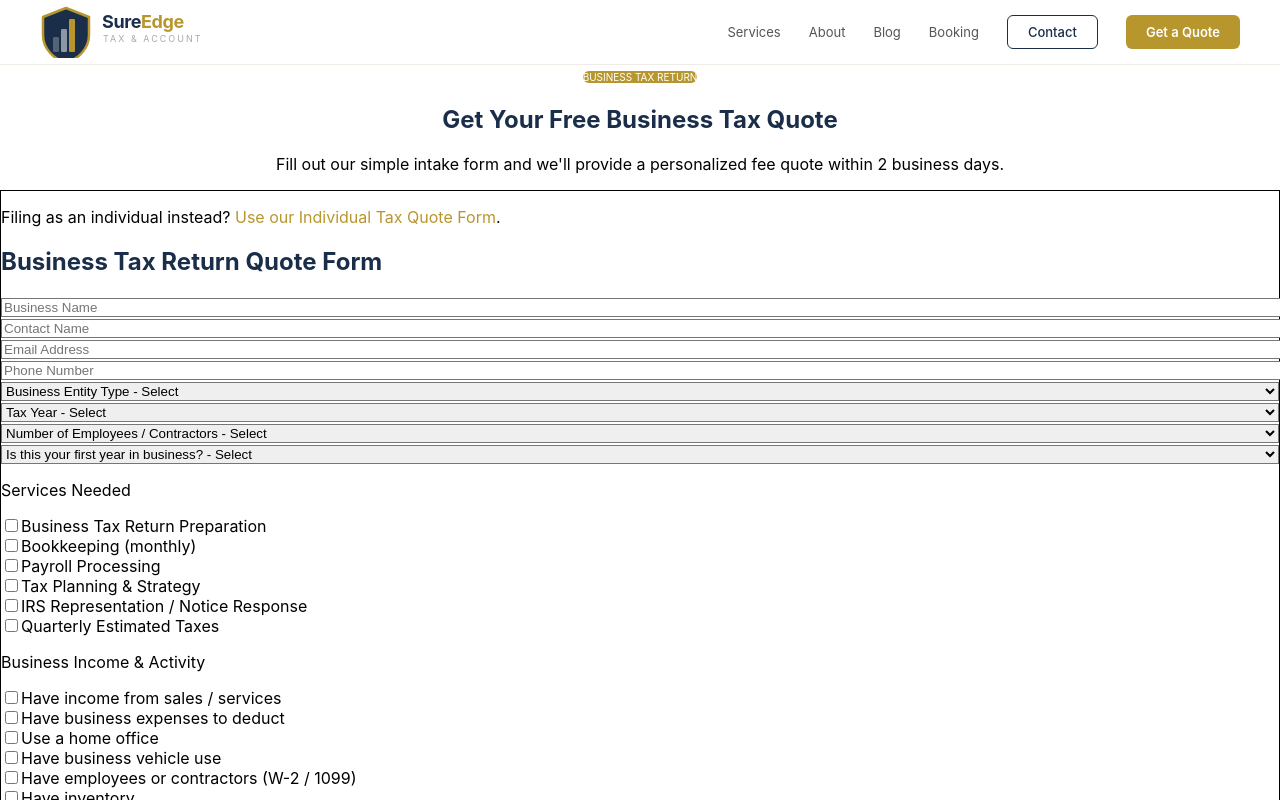
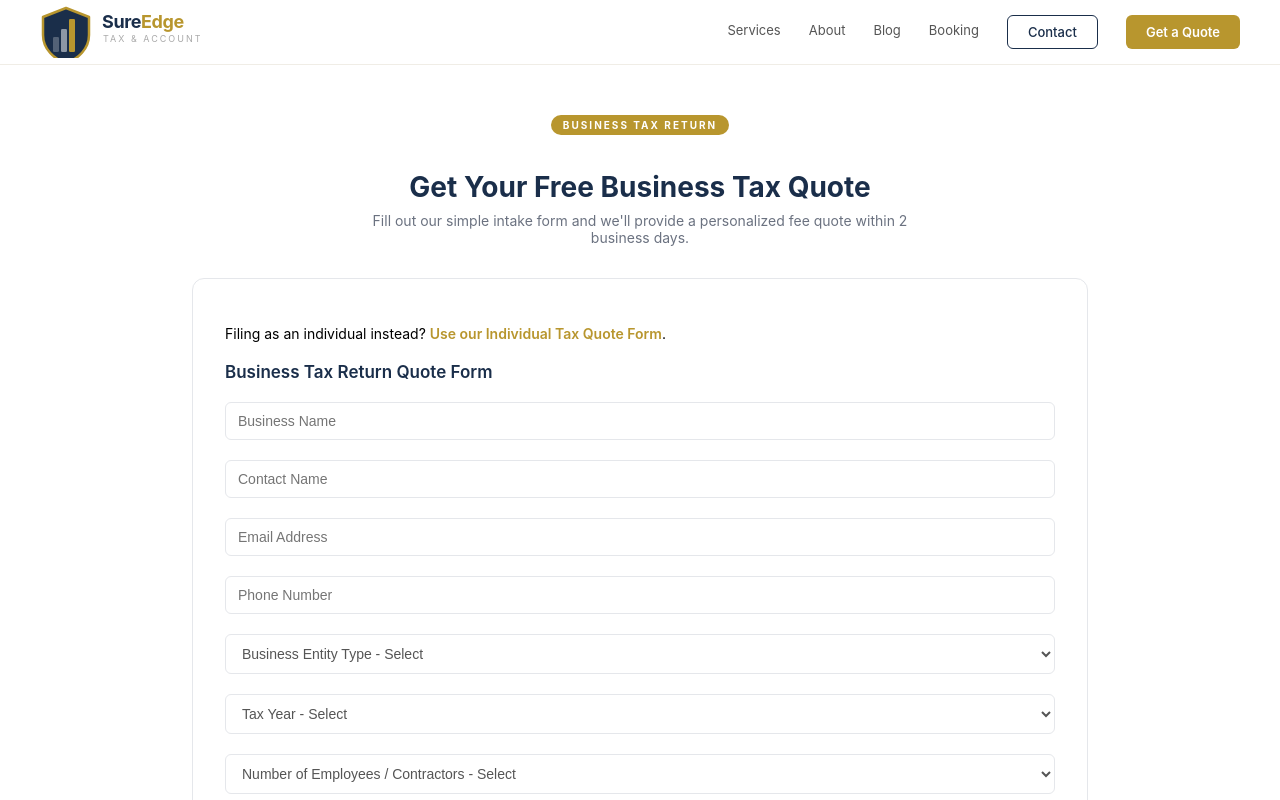
Before and after one commit to globalresourcinghub/sureedge-website, a Next.js app: page /business-tax-intake in a window 1280 px wide. Shown: the top 800 px of the page. Built offline with nearby package versions, Linux system fonts and the light colour scheme; no server answers.

Commit message:
Fix: active nav states, About Our Story full-width, tax-intake inline styles

```diff
--- a/app/about/page.tsx
+++ b/app/about/page.tsx
@@ -55,7 +55,7 @@ export default function About() {
 
       {/* Our Story + Values */}
       <section style={{padding:"64px 44px",background:"#fff"}}>
-        <div style={{display:"grid",gridTemplateColumns:"1fr 1fr",gap:"48px",maxWidth:"1100px",margin:"0 auto"}}>
+        <div style={{display:"grid",gridTemplateColumns:"1fr 1fr",gap:"48px"}}>
           <div>
             <h2 style={{fontSize:"24px",fontWeight:700,color:"#1a2e4a",marginBottom:"16px"}}>Our Story</h2>
             <p style={{fontSize:"14px",color:"#555",lineHeight:1.75,marginBottom:"14px"}}>SureEdge Tax &amp; Accounting was founded on a simple belief: every individual and small business deserves the same quality of tax and accounting services that larger firms provide their biggest clients.</p>
--- a/app/business-tax-intake/page.tsx
+++ b/app/business-tax-intake/page.tsx
@@ -4,10 +4,27 @@ import Link from "next/link";
 import { FormEvent, useState } from "react";
 import { joinFieldList, submitToWeb3Forms } from "@/lib/web3forms";
 
-const inputClass =
-  "w-full border border-gray-200 rounded-md px-3 py-2.5 text-sm focus:outline-none focus:border-[#b8962e]";
-const selectClass =
-  "w-full border border-gray-200 rounded-md px-3 py-2.5 text-sm text-gray-600 focus:outline-none focus:border-[#b8962e]";
+const inputStyle: React.CSSProperties = {
+  width: "100%",
+  border: "1px solid #e5e7eb",
+  borderRadius: "6px",
+  padding: "10px 12px",
+  fontSize: "14px",
+  outline: "none",
+  boxSizing: "border-box",
+};
+
+const selectStyle: React.CSSProperties = {
+  width: "100%",
+  border: "1px solid #e5e7eb",
+  borderRadius: "6px",
+  padding: "10px 12px",
+  fontSize: "14px",
+  color: "#555",
+  outline: "none",
+  boxSizing: "border-box",
+  background: "#fff",
+};
 
 const servicesNeeded = [
   "Business Tax Return Preparation",
@@ -32,10 +49,10 @@ const incomeActivity = [
 
 function GroupCheckboxes({ name, options }: { name: string; options: string[] }) {
   return (
-    <div className="grid grid-cols-1 sm:grid-cols-2 gap-2">
+    <div style={{ display: "grid", gridTemplateColumns: "1fr 1fr", gap: "8px" }}>
       {options.map((option) => (
-        <label key={option} className="flex items-start gap-2 text-sm text-gray-700">
-          <input type="checkbox" name={name} value={option} className="mt-0.5" />
+        <label key={option} style={{ display: "flex", alignItems: "flex-start", gap: "8px", fontSize: "14px", color: "#374151", cursor: "pointer" }}>
+          <input type="checkbox" name={name} value={option} style={{ marginTop: "2px", flexShrink: 0 }} />
           <span>{option}</span>
         </label>
       ))}
@@ -54,9 +71,7 @@ export default function BusinessTaxIntakePage() {
     setErrorDetail(null);
     if (!web3FormsKey) {
       setStatus("error");
-      setErrorDetail(
-        "Missing NEXT_PUBLIC_WEB3FORMS_KEY. Add it in Vercel (or .env.local), then redeploy."
-      );
+      setErrorDetail("Missing NEXT_PUBLIC_WEB3FORMS_KEY. Add it in Vercel (or .env.local), then redeploy.");
       return;
     }
 
@@ -76,10 +91,7 @@ export default function BusinessTaxIntakePage() {
       if (ok) setStatus("sent");
       else {
         setStatus("error");
-        setErrorDetail(
-          message ??
-            "If this persists, add your domain in Web3Forms and confirm the key in Vercel, then redeploy."
-        );
+        setErrorDetail(message ?? "If this persists, add your domain in Web3Forms and confirm the key in Vercel, then redeploy.");
       }
     } catch {
       setStatus("error");
@@ -88,53 +100,49 @@ export default function BusinessTaxIntakePage() {
   };
 
   return (
-    <section className="py-12 px-6 max-w-4xl mx-auto">
-      <div className="text-center mb-8">
-        <div
-          className="inline-block text-[10px] font-bold uppercase tracking-widest px-3 py-1 rounded-full mb-3"
-          style={{ background: "#b8962e", color: "#fff" }}
-        >
+    <section style={{ padding: "48px 24px", maxWidth: "896px", margin: "0 auto" }}>
+      <div style={{ textAlign: "center", marginBottom: "32px" }}>
+        <div style={{ display: "inline-block", fontSize: "10px", fontWeight: 700, textTransform: "uppercase", letterSpacing: "2px", padding: "4px 12px", borderRadius: "20px", marginBottom: "12px", background: "#b8962e", color: "#fff" }}>
           Business Tax Return
         </div>
-        <h1 className="text-3xl font-bold mb-2" style={{ color: "#1a2e4a" }}>
+        <h1 style={{ fontSize: "28px", fontWeight: 700, marginBottom: "8px", color: "#1a2e4a" }}>
           Get Your Free Business Tax Quote
         </h1>
-        <p className="text-sm text-gray-600 max-w-2xl mx-auto">
-          Fill out our simple intake form and we&apos;ll provide a personalized fee quote within 2
-          business days.
+        <p style={{ fontSize: "14px", color: "#6b7280", maxWidth: "560px", margin: "0 auto" }}>
+          Fill out our simple intake form and we&apos;ll provide a personalized fee quote within 2 business days.
         </p>
       </div>
 
-      <div className="bg-white border border-gray-200 rounded-xl p-6 md:p-8">
-        <p className="text-sm mb-5">
+      <div style={{ background: "#fff", border: "1px solid #e5e7eb", borderRadius: "12px", padding: "32px" }}>
+        <p style={{ fontSize: "14px", marginBottom: "20px" }}>
           Filing as an individual instead?{" "}
-          <Link href="/tax-intake" className="font-semibold" style={{ color: "#b8962e" }}>
+          <Link href="/tax-intake" style={{ fontWeight: 600, color: "#b8962e", textDecoration: "none" }}>
             Use our Individual Tax Quote Form
           </Link>
           .
         </p>
 
         {status === "sent" ? (
-          <div className="text-center py-10">
-            <h2 className="text-xl font-bold mb-2" style={{ color: "#1a2e4a" }}>
+          <div style={{ textAlign: "center", padding: "40px 0" }}>
+            <h2 style={{ fontSize: "20px", fontWeight: 700, marginBottom: "8px", color: "#1a2e4a" }}>
               Quote Request Received
             </h2>
-            <p className="text-sm text-gray-600">
+            <p style={{ fontSize: "14px", color: "#6b7280" }}>
               Thank you. We will review your details and reply within 2 business days.
             </p>
           </div>
         ) : (
-          <form onSubmit={onSubmit} className="space-y-5">
-            <h2 className="text-lg font-semibold" style={{ color: "#1a2e4a" }}>
+          <form onSubmit={onSubmit} style={{ display: "flex", flexDirection: "column", gap: "20px" }}>
+            <h2 style={{ fontSize: "17px", fontWeight: 600, color: "#1a2e4a", margin: 0 }}>
               Business Tax Return Quote Form
             </h2>
 
-            <input name="businessName" placeholder="Business Name" required className={inputClass} />
-            <input name="contactName" placeholder="Contact Name" required className={inputClass} />
-            <input name="email" type="email" placeholder="Email Address" required className={inputClass} />
-            <input name="phone" type="tel" placeholder="Phone Number" required className={inputClass} />
+            <input name="businessName" placeholder="Business Name" required style={inputStyle} />
+            <input name="contactName" placeholder="Contact Name" required style={inputStyle} />
+            <input name="email" type="email" placeholder="Email Address" required style={inputStyle} />
+            <input name="phone" type="tel" placeholder="Phone Number" required style={inputStyle} />
 
-            <select name="entityType" required className={selectClass} defaultValue="">
+            <select name="entityType" required style={selectStyle} defaultValue="">
               <option value="">Business Entity Type - Select</option>
               <option>Sole Proprietor / Schedule C</option>
               <option>Single-Member LLC</option>
@@ -145,14 +153,14 @@ export default function BusinessTaxIntakePage() {
               <option>Not Sure</option>
             </select>
 
-            <select name="taxYear" required className={selectClass} defaultValue="">
+            <select name="taxYear" required style={selectStyle} defaultValue="">
               <option value="">Tax Year - Select</option>
               <option>2024</option>
               <option>2023</option>
               <option>2022 or earlier</option>
             </select>
 
-            <select name="teamSize" className={selectClass} defaultValue="">
+            <select name="teamSize" style={selectStyle} defaultValue="">
               <option value="">Number of Employees / Contractors - Select</option>
               <option>0</option>
               <option>1-5</option>
@@ -160,23 +168,23 @@ export default function BusinessTaxIntakePage() {
               <option>21 or more</option>
             </select>
 
-            <select name="firstYearInBusiness" className={selectClass} defaultValue="">
+            <select name="firstYearInBusiness" style={selectStyle} defaultValue="">
               <option value="">Is this your first year in business? - Select</option>
               <option>Yes</option>
               <option>No</option>
             </select>
 
             <div>
-              <p className="font-medium mb-2">Services Needed</p>
+              <p style={{ fontWeight: 500, marginBottom: "8px", fontSize: "14px", color: "#1a2e4a" }}>Services Needed</p>
               <GroupCheckboxes name="servicesNeeded" options={servicesNeeded} />
             </div>
 
             <div>
-              <p className="font-medium mb-2">Business Income &amp; Activity</p>
+              <p style={{ fontWeight: 500, marginBottom: "8px", fontSize: "14px", color: "#1a2e4a" }}>Business Income &amp; Activity</p>
               <GroupCheckboxes name="incomeActivity" options={incomeActivity} />
             </div>
 
-            <select name="bookkeepingSoftware" className={selectClass} defaultValue="">
+            <select name="bookkeepingSoftware" style={selectStyle} defaultValue="">
               <option value="">Do you use bookkeeping software? - Select</option>
               <option>QuickBooks</option>
               <option>Excel / Spreadsheets</option>
@@ -184,7 +192,7 @@ export default function BusinessTaxIntakePage() {
               <option>Nothing currently</option>
             </select>
 
-            <select name="booksStatus" className={selectClass} defaultValue="">
+            <select name="booksStatus" style={selectStyle} defaultValue="">
               <option value="">Are your books up to date? - Select</option>
               <option>Yes, fully up to date</option>
               <option>Partially - some catching up needed</option>
@@ -195,22 +203,20 @@ export default function BusinessTaxIntakePage() {
             <textarea
               name="comments"
               placeholder="Additional Comments or Questions"
-              className={`${inputClass} resize-y min-h-24`}
+              style={{ ...inputStyle, resize: "vertical", minHeight: "96px" }}
             />
 
             <button
               type="submit"
               disabled={status === "sending"}
-              className="text-white text-sm font-bold py-3 px-5 rounded transition-opacity hover:opacity-90"
-              style={{ background: "#b8962e" }}
+              style={{ background: "#b8962e", color: "#fff", fontSize: "14px", fontWeight: 700, padding: "12px 20px", borderRadius: "6px", border: "none", cursor: status === "sending" ? "not-allowed" : "pointer", opacity: status === "sending" ? 0.75 : 1, alignSelf: "flex-start" }}
             >
               {status === "sending" ? "Submitting..." : "Submit Form"}
             </button>
 
             {status === "error" && (
-              <p className="text-sm text-red-500">
-                {errorDetail ??
-                  "Something went wrong. Please email contact@sureedgetax.com."}
+              <p style={{ fontSize: "14px", color: "#ef4444" }}>
+                {errorDetail ?? "Something went wrong. Please email contact@sureedgetax.com."}
               </p>
             )}
           </form>
--- a/app/tax-intake/page.tsx
+++ b/app/tax-intake/page.tsx
@@ -4,10 +4,27 @@ import Link from "next/link";
 import { FormEvent, useState } from "react";
 import { joinFieldList, submitToWeb3Forms } from "@/lib/web3forms";
 
-const inputClass =
-  "w-full border border-gray-200 rounded-md px-3 py-2.5 text-sm focus:outline-none focus:border-[#b8962e]";
-const selectClass =
-  "w-full border border-gray-200 rounded-md px-3 py-2.5 text-sm text-gray-600 focus:outline-none focus:border-[#b8962e]";
+const inputStyle: React.CSSProperties = {
+  width: "100%",
+  border: "1px solid #e5e7eb",
+  borderRadius: "6px",
+  padding: "10px 12px",
+  fontSize: "14px",
+  outline: "none",
+  boxSizing: "border-box",
+};
+
+const selectStyle: React.CSSProperties = {
+  width: "100%",
+  border: "1px solid #e5e7eb",
+  borderRadius: "6px",
+  padding: "10px 12px",
+  fontSize: "14px",
+  color: "#555",
+  outline: "none",
+  boxSizing: "border-box",
+  background: "#fff",
+};
 
 const incomeDocuments = [
   "W-2 (Employment Income)",
@@ -78,10 +95,10 @@ const specialCases = [
 
 function GroupCheckboxes({ name, options }: { name: string; options: string[] }) {
   return (
-    <div className="grid grid-cols-1 sm:grid-cols-2 gap-2">
+    <div style={{ display: "grid", gridTemplateColumns: "1fr 1fr", gap: "8px" }}>
       {options.map((option) => (
-        <label key={option} className="flex items-start gap-2 text-sm text-gray-700">
-          <input type="checkbox" name={name} value={option} className="mt-0.5" />
+        <label key={option} style={{ display: "flex", alignItems: "flex-start", gap: "8px", fontSize: "14px", color: "#374151", cursor: "pointer" }}>
+          <input type="checkbox" name={name} value={option} style={{ marginTop: "2px", flexShrink: 0 }} />
           <span>{option}</span>
         </label>
       ))}
@@ -100,9 +117,7 @@ export default function TaxIntakePage() {
     setErrorDetail(null);
     if (!web3FormsKey) {
       setStatus("error");
-      setErrorDetail(
-        "Missing NEXT_PUBLIC_WEB3FORMS_KEY. Add it in Vercel (or .env.local), then redeploy."
-      );
+      setErrorDetail("Missing NEXT_PUBLIC_WEB3FORMS_KEY. Add it in Vercel (or .env.local), then redeploy.");
       return;
     }
 
@@ -126,10 +141,7 @@ export default function TaxIntakePage() {
       if (ok) setStatus("sent");
       else {
         setStatus("error");
-        setErrorDetail(
-          message ??
-            "If this persists, add your domain in Web3Forms and confirm the key in Vercel, then redeploy."
-        );
+        setErrorDetail(message ?? "If this persists, add your domain in Web3Forms and confirm the key in Vercel, then redeploy.");
       }
     } catch {
       setStatus("error");
@@ -138,52 +150,48 @@ export default function TaxIntakePage() {
   };
 
   return (
-    <section className="py-12 px-6 max-w-4xl mx-auto">
-      <div className="text-center mb-8">
-        <div
-          className="inline-block text-[10px] font-bold uppercase tracking-widest px-3 py-1 rounded-full mb-3"
-          style={{ background: "#b8962e", color: "#fff" }}
-        >
+    <section style={{ padding: "48px 24px", maxWidth: "896px", margin: "0 auto" }}>
+      <div style={{ textAlign: "center", marginBottom: "32px" }}>
+        <div style={{ display: "inline-block", fontSize: "10px", fontWeight: 700, textTransform: "uppercase", letterSpacing: "2px", padding: "4px 12px", borderRadius: "20px", marginBottom: "12px", background: "#b8962e", color: "#fff" }}>
           Individual Tax Return
         </div>
-        <h1 className="text-3xl font-bold mb-2" style={{ color: "#1a2e4a" }}>
+        <h1 style={{ fontSize: "28px", fontWeight: 700, marginBottom: "8px", color: "#1a2e4a" }}>
           Get Your Free Tax Quote
         </h1>
-        <p className="text-sm text-gray-600 max-w-2xl mx-auto">
-          Fill out our simple intake form and we&apos;ll provide a personalized fee quote within 2
-          business days.
+        <p style={{ fontSize: "14px", color: "#6b7280", maxWidth: "560px", margin: "0 auto" }}>
+          Fill out our simple intake form and we&apos;ll provide a personalized fee quote within 2 business days.
         </p>
       </div>
 
-      <div className="bg-white border border-gray-200 rounded-xl p-6 md:p-8">
-        <p className="text-sm mb-5">
+      <div style={{ background: "#fff", border: "1px solid #e5e7eb", borderRadius: "12px", padding: "32px" }}>
+        <p style={{ fontSize: "14px", marginBottom: "20px" }}>
           Need a quote for a business return?{" "}
-          <Link href="/business-tax-intake" className="font-semibold" style={{ color: "#b8962e" }}>
+          <Link href="/business-tax-intake" style={{ fontWeight: 600, color: "#b8962e", textDecoration: "none" }}>
             Use our Business Tax Quote Form instead
           </Link>
           .
         </p>
 
         {status === "sent" ? (
-          <div className="text-center py-10">
-            <h2 className="text-xl font-bold mb-2" style={{ color: "#1a2e4a" }}>
+          <div style={{ textAlign: "center", padding: "40px 0" }}>
+            <h2 style={{ fontSize: "20px", fontWeight: 700, marginBottom: "8px", color: "#1a2e4a" }}>
               Quote Request Received
             </h2>
-            <p className="text-sm text-gray-600">
+            <p style={{ fontSize: "14px", color: "#6b7280" }}>
               Thank you. We will review your details and reply within 2 business days.
             </p>
           </div>
         ) : (
-          <form onSubmit={onSubmit} className="space-y-5">
-            <h2 className="text-lg font-semibold" style={{ color: "#1a2e4a" }}>
+          <form onSubmit={onSubmit} style={{ display: "flex", flexDirection: "column", gap: "20px" }}>
+            <h2 style={{ fontSize: "17px", fontWeight: 600, color: "#1a2e4a", margin: 0 }}>
               Individual Tax Return Intake Form
             </h2>
 
-            <input name="fullName" placeholder="Full Name" required className={inputClass} />
-            <input name="email" type="email" placeholder="Email Address" required className={inputClass} />
-            <input name="phone" type="tel" placeholder="Phone Number" required className={inputClass} />
+            <input name="fullName" placeholder="Full Name" required style={inputStyle} />
+            <input name="email" type="email" placeholder="Email Address" required style={inputStyle} />
+            <input name="phone" type="tel" placeholder="Phone Number" required style={inputStyle} />
 
-            <select name="filingStatus" required className={selectClass} defaultValue="">
+            <select name="filingStatus" required style={selectStyle} defaultValue="">
               <option value="">Filing Status - Select</option>
               <option>Single</option>
               <option>Married Filing Jointly</option>
@@ -192,14 +200,14 @@ export default function TaxIntakePage() {
               <option>Qualifying Surviving Spouse</option>
             </select>
 
-            <select name="taxYear" required className={selectClass} defaultValue="">
+            <select name="taxYear" required style={selectStyle} defaultValue="">
               <option value="">Tax Year - Select</option>
               <option>2024</option>
               <option>2023</option>
               <option>2022 or earlier</option>
             </select>
 
-            <select name="dependents" className={selectClass} defaultValue="">
+            <select name="dependents" style={selectStyle} defaultValue="">
               <option value="">Number of Dependents - Select</option>
               <option>0</option>
               <option>1</option>
@@ -209,49 +217,47 @@ export default function TaxIntakePage() {
             </select>
 
             <div>
-              <p className="font-medium mb-2">Which income documents do you have?</p>
+              <p style={{ fontWeight: 500, marginBottom: "8px", fontSize: "14px", color: "#1a2e4a" }}>Which income documents do you have?</p>
               <GroupCheckboxes name="incomeDocuments" options={incomeDocuments} />
             </div>
             <div>
-              <p className="font-medium mb-2">Which investment or retirement items apply to you?</p>
+              <p style={{ fontWeight: 500, marginBottom: "8px", fontSize: "14px", color: "#1a2e4a" }}>Which investment or retirement items apply to you?</p>
               <GroupCheckboxes name="investmentItems" options={investmentItems} />
             </div>
             <div>
-              <p className="font-medium mb-2">Which business or self-employment items apply to you?</p>
+              <p style={{ fontWeight: 500, marginBottom: "8px", fontSize: "14px", color: "#1a2e4a" }}>Which business or self-employment items apply to you?</p>
               <GroupCheckboxes name="businessItems" options={businessItems} />
             </div>
             <div>
-              <p className="font-medium mb-2">Which real estate items apply to you?</p>
+              <p style={{ fontWeight: 500, marginBottom: "8px", fontSize: "14px", color: "#1a2e4a" }}>Which real estate items apply to you?</p>
               <GroupCheckboxes name="realEstateItems" options={realEstateItems} />
             </div>
             <div>
-              <p className="font-medium mb-2">Which credits or deductions apply to you?</p>
+              <p style={{ fontWeight: 500, marginBottom: "8px", fontSize: "14px", color: "#1a2e4a" }}>Which credits or deductions apply to you?</p>
               <GroupCheckboxes name="deductionItems" options={deductionItems} />
             </div>
             <div>
-              <p className="font-medium mb-2">Do any of these special situations apply to you?</p>
+              <p style={{ fontWeight: 500, marginBottom: "8px", fontSize: "14px", color: "#1a2e4a" }}>Do any of these special situations apply to you?</p>
               <GroupCheckboxes name="specialCases" options={specialCases} />
             </div>
 
             <textarea
               name="comments"
               placeholder="Additional Comments or Questions"
-              className={`${inputClass} resize-y min-h-24`}
+              style={{ ...inputStyle, resize: "vertical", minHeight: "96px" }}
             />
 
             <button
               type="submit"
               disabled={status === "sending"}
-              className="text-white text-sm font-bold py-3 px-5 rounded transition-opacity hover:opacity-90"
-              style={{ background: "#b8962e" }}
+              style={{ background: "#b8962e", color: "#fff", fontSize: "14px", fontWeight: 700, padding: "12px 20px", borderRadius: "6px", border: "none", cursor: status === "sending" ? "not-allowed" : "pointer", opacity: status === "sending" ? 0.75 : 1, alignSelf: "flex-start" }}
             >
               {status === "sending" ? "Submitting..." : "Submit Form"}
             </button>
 
             {status === "error" && (
-              <p className="text-sm text-red-500">
-                {errorDetail ??
-                  "Something went wrong. Please email contact@sureedgetax.com."}
+              <p style={{ fontSize: "14px", color: "#ef4444" }}>
+                {errorDetail ?? "Something went wrong. Please email contact@sureedgetax.com."}
               </p>
             )}
           </form>
--- a/components/Header.tsx
+++ b/components/Header.tsx
@@ -1,6 +1,7 @@
 "use client";
 import { useState } from "react";
 import Link from "next/link";
+import { usePathname } from "next/navigation";
 import Logo from "./Logo";
 
 const links = [
@@ -12,6 +13,8 @@ const links = [
 
 export default function Header() {
   const [open, setOpen] = useState(false);
+  const pathname = usePathname();
+
   return (
     <header style={{ background: "#fff", borderBottom: "1px solid #f0ede6", position: "sticky", top: 0, zIndex: 50 }}>
       <div style={{ maxWidth: "1280px", margin: "0 auto", padding: "0 40px", height: "64px", display: "flex", alignItems: "center", justifyContent: "space-between" }}>
@@ -20,17 +23,53 @@ export default function Header() {
           <Logo size="md" />
         </Link>
 
-        {/* Desktop nav — always visible above 768px */}
+        {/* Desktop nav */}
         <nav style={{ display: "flex", alignItems: "center", gap: "28px" }}>
-          {links.map(l => (
-            <Link key={l.href} href={l.href} style={{ fontSize: "13px", color: "#555", fontWeight: 400, textDecoration: "none" }}>
-              {l.label}
-            </Link>
-          ))}
-          <Link href="/contact" style={{ fontSize: "13px", fontWeight: 500, color: "#1a2e4a", padding: "8px 20px", borderRadius: "6px", border: "1.5px solid #1a2e4a", textDecoration: "none" }}>
+          {links.map(l => {
+            const isActive = pathname === l.href || pathname.startsWith(l.href + "/");
+            return (
+              <Link
+                key={l.href}
+                href={l.href}
+                style={{
+                  fontSize: "13px",
+                  color: isActive ? "#b8962e" : "#555",
+                  fontWeight: isActive ? 700 : 400,
+                  textDecoration: "none",
+                  borderBottom: isActive ? "2px solid #b8962e" : "2px solid transparent",
+                  paddingBottom: "2px",
+                }}
+              >
+                {l.label}
+              </Link>
+            );
+          })}
+          <Link
+            href="/contact"
+            style={{
+              fontSize: "13px",
+              fontWeight: 500,
+              color: pathname === "/contact" ? "#b8962e" : "#1a2e4a",
+              padding: "8px 20px",
+              borderRadius: "6px",
+              border: `1.5px solid ${pathname === "/contact" ? "#b8962e" : "#1a2e4a"}`,
+              textDecoration: "none",
+            }}
+          >
             Contact
           </Link>
-          <Link href="/tax-intake" style={{ fontSize: "13px", fontWeight: 600, color: "#fff", background: "#b8962e", padding: "9px 20px", borderRadius: "6px", textDecoration: "none" }}>
+          <Link
+            href="/tax-intake"
+            style={{
+              fontSize: "13px",
+              fontWeight: 600,
+              color: "#fff",
+              background: "#b8962e",
+              padding: "9px 20px",
+              borderRadius: "6px",
+              textDecoration: "none",
+            }}
+          >
             Get a Quote
           </Link>
         </nav>
```
